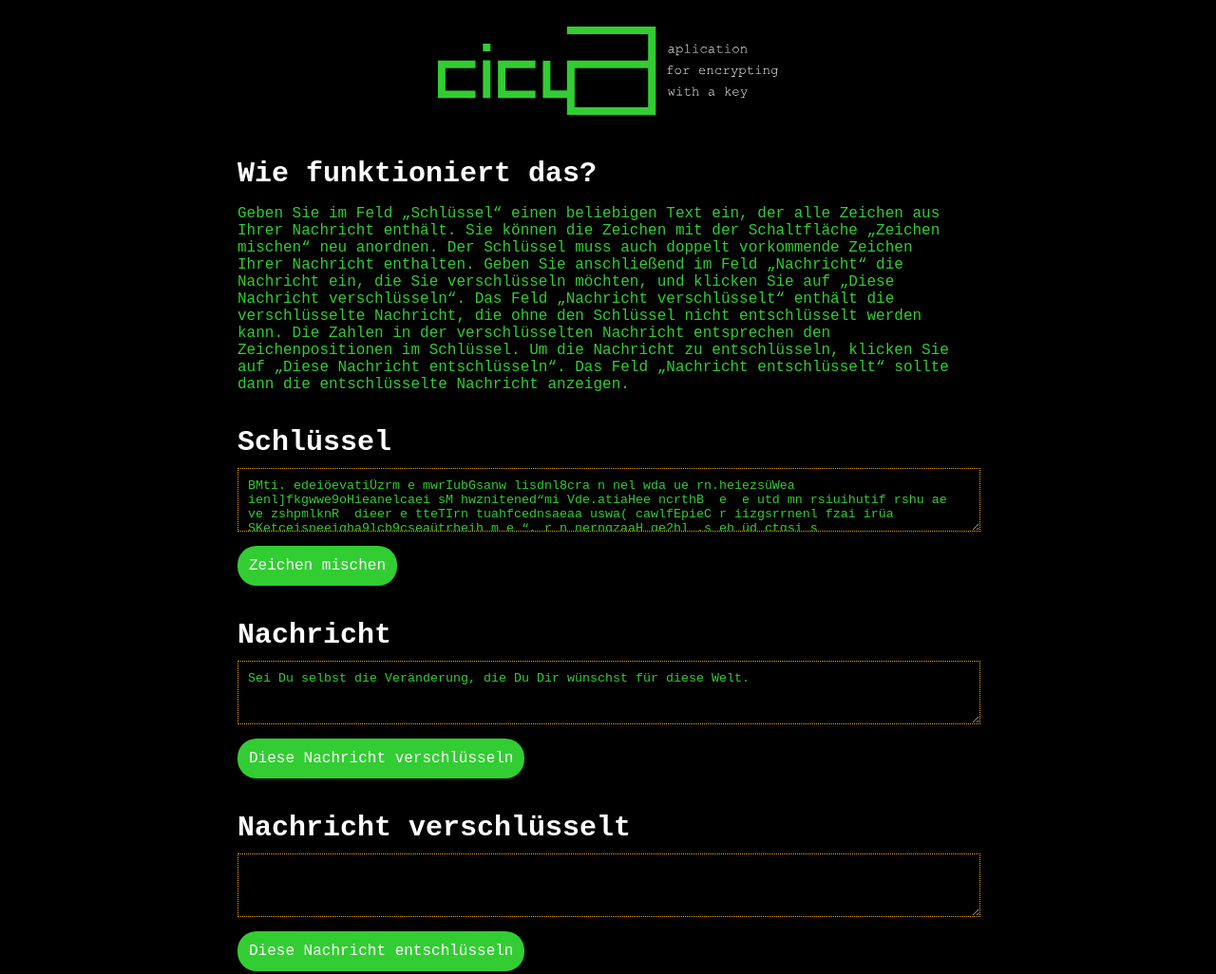
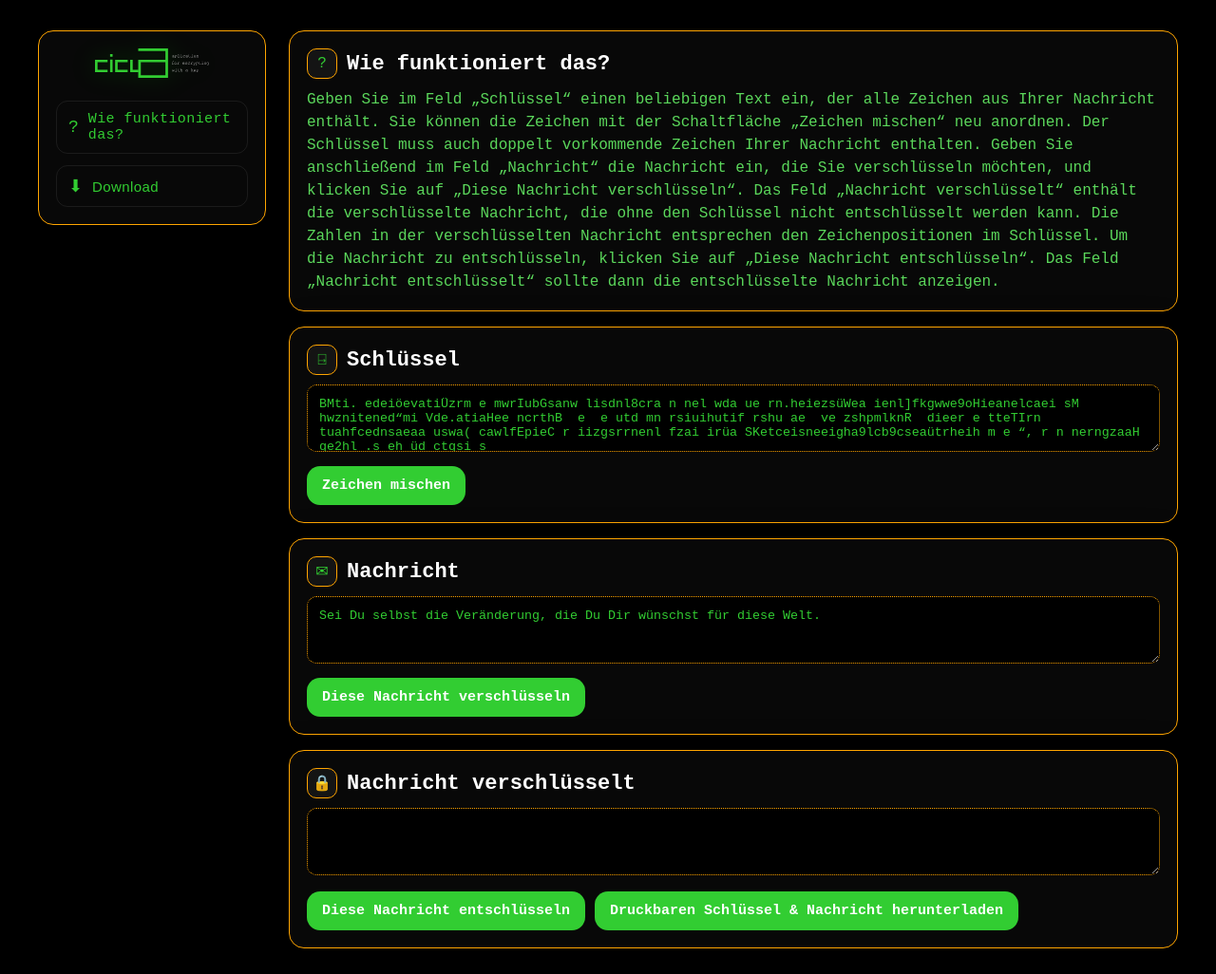
Before and after one commit to rudolphreti/Cicla, a website built with webpack: page src/index.html in a window 1280 px wide. Shown: the top 1026 px of the page at 95% size. Built offline with nearby package versions, Linux system fonts and the light colour scheme.

Commit message:
Add modern sidebar layout and menu toggle

```diff
--- a/src/index.html
+++ b/src/index.html
@@ -25,19 +25,44 @@
 </head>
 
 <body>
+    <button class="menu-toggle" aria-label="Menü öffnen">☰</button>
+    <div class="app">
+        <aside class="side-menu">
+            <div id="logo">
+                <img src="assets/cicla.svg" id="logo-img" alt="Cicla" />
+            </div>
+            <nav class="side-menu__nav">
+                <a class="menu-item" href="#help">
+                    <span class="menu-item__icon">?</span>
+                    <span class="menu-item__label">Wie funktioniert das?</span>
+                </a>
+                <button class="menu-item" type="button" onclick="downloadKeyHtml()">
+                    <span class="menu-item__icon">⬇</span>
+                    <span class="menu-item__label">Download</span>
+                </button>
+            </nav>
+        </aside>
+
         <div class="main-container">
-        <div id="logo">
-            <img src="assets/cicla.svg" id="logo-img">
+            <div class="sub-container">
+                <section id="help" class="panel">
+                    <div class="panel__header">
+                        <span class="panel__icon">?</span>
+                        <h1>Wie funktioniert das?</h1>
                     </div>
-        <div class="sub-container">
-            <h1>Wie funktioniert das?</h1>
                     <p>
                         Geben Sie im Feld „Schlüssel“ einen beliebigen Text ein, der alle Zeichen aus Ihrer Nachricht enthält. Sie können die Zeichen mit der Schaltfläche „Zeichen mischen“ neu anordnen. Der Schlüssel muss auch doppelt vorkommende Zeichen Ihrer Nachricht enthalten.
                         Geben Sie anschließend im Feld „Nachricht“ die Nachricht ein, die Sie verschlüsseln möchten, und klicken Sie auf „Diese Nachricht verschlüsseln“. Das Feld „Nachricht verschlüsselt“ enthält die verschlüsselte Nachricht, die ohne den Schlüssel nicht
                         entschlüsselt werden kann. Die Zahlen in der verschlüsselten Nachricht entsprechen den Zeichenpositionen im Schlüssel. Um die Nachricht zu entschlüsseln, klicken Sie auf „Diese Nachricht entschlüsseln“. Das Feld „Nachricht entschlüsselt“ sollte
                         dann die entschlüsselte Nachricht anzeigen.
                     </p>
+                </section>
+
+                <section class="panel">
+                    <div class="panel__header">
+                        <span class="panel__icon">⍈</span>
                         <h1>Schlüssel</h1>
+                    </div>
                     <textarea spellcheck="false" id="key" rows="3">BMti. edeiöevatiÜzrm e mwrIubGsanw lisdnl8cra n nel wda ue rn.heiezsüWea ienl]fkgwwe9oHieanelcae­i sM hwznitened“mi Vde.atiaHee ncrthB  e  e utd mn rsiuihutif rshu ae  ve zshpmlknR  dieer e tteTIrn tuahfcednsaeaa uswa( cawlfEpieC r iizgsrrnenl fzai irüa SKetceisneeigha9lcb9cseaütrheih m e “, r n nerngzaaH ge2hl .s eh üd ctgsi s
                 krhiehäk eeoe mi „h s1m W9etrzo„ eSnekha „dnaut utäuAezhsvnms
                 otp AmhdnEh e
@@ -55,15 +80,31 @@
                         <button class="myButton key-bottom-element" onclick="shuffleKeyChars()">Zeichen mischen</button>
                         <div id="caret-position" class="key-bottom-element"></div>
                     </div>
+                </section>
+
+                <section class="panel">
+                    <div class="panel__header">
+                        <span class="panel__icon">✉</span>
                         <h1>Nachricht</h1>
+                    </div>
                     <textarea spellcheck="false" id="message" rows="3">Sei Du selbst die Veränderung, die Du Dir wünschst für diese Welt.</textarea>
                     <button class="myButton margin-top" onclick="encryptMessage()">Diese Nachricht verschlüsseln</button>
+                </section>
+
+                <section class="panel">
+                    <div class="panel__header">
+                        <span class="panel__icon">🔒</span>
                         <h1>Nachricht verschlüsselt</h1>
+                    </div>
                     <textarea spellcheck="false" rows="3" id="message-encrypted"></textarea>
-              <button class="myButton margin-top" onclick="decryptMessage()">Diese Nachricht entschlüsseln</button>
-              <button class="myButton margin-top" onclick="downloadKeyHtml()">Druckbaren Schlüssel &amp; Nachricht herunterladen</button>
+                    <div class="panel__actions">
+                        <button class="myButton" onclick="decryptMessage()">Diese Nachricht entschlüsseln</button>
+                        <button class="myButton" onclick="downloadKeyHtml()">Druckbaren Schlüssel &amp; Nachricht herunterladen</button>
+                    </div>
                     <h1 id="message-decrypted-title">Nachricht entschlüsselt</h1>
                     <div id="message-decrypted"></div>
+                </section>
+            </div>
         </div>
     </div>
     <script src="script.js"></script>
--- a/src/script.ts
+++ b/src/script.ts
@@ -228,10 +228,23 @@ const updateCaretPosition = (event: Event): void => {
 
 window.addEventListener('load', () => {
   const input = document.getElementById('key') as HTMLInputElement;
+  const menuToggle = document.querySelector('.menu-toggle');
+  const menuItems = document.querySelectorAll('.side-menu__nav .menu-item');
 
   ['click', 'keyup'].forEach((eventName) => {
     input.addEventListener(eventName, updateCaretPosition);
   });
+
+  const toggleMenu = (): void => {
+    document.body.classList.toggle('menu-open');
+  };
+
+  const closeMenu = (): void => {
+    document.body.classList.remove('menu-open');
+  };
+
+  menuToggle?.addEventListener('click', toggleMenu);
+  menuItems.forEach((item) => item.addEventListener('click', closeMenu));
 });
 
 window.shuffleKeyChars = shuffleKeyChars;
--- a/src/styles.scss
+++ b/src/styles.scss
@@ -1,89 +1,206 @@
-// Definicja głównych kolorów i stylów
 $background-color: black;
 $text-color: limegreen;
-$font-family: 'Courier New';
+$font-family: 'Courier New', monospace;
 $border-color: orange;
 $hover-background-color: green;
+
+* {
+  box-sizing: border-box;
+}
 
 body {
   background-color: $background-color;
   color: $text-color;
   font-family: $font-family;
+  margin: 0;
+  min-height: 100vh;
+  display: flex;
+  justify-content: center;
+}
+
+.app {
+  width: min(1200px, 100% - 32px);
+  display: grid;
+  grid-template-columns: 240px 1fr;
+  gap: 24px;
+  padding: 32px 0;
+}
+
+.menu-toggle {
+  position: fixed;
+  top: 16px;
+  left: 16px;
+  background: rgba(0, 0, 0, 0.8);
+  color: $text-color;
+  border: 1px solid $border-color;
+  border-radius: 12px;
+  font-size: 22px;
+  padding: 10px 14px;
+  cursor: pointer;
+  display: none;
+  z-index: 20;
+}
+
+.side-menu {
+  background: rgba(255, 255, 255, 0.03);
+  border: 1px solid $border-color;
+  border-radius: 16px;
+  padding: 18px;
+  display: flex;
+  flex-direction: column;
+  gap: 24px;
+  position: sticky;
+  top: 24px;
+  height: fit-content;
+  transition: transform 0.3s ease, opacity 0.3s ease;
+}
+
+.side-menu__nav {
+  display: flex;
+  flex-direction: column;
+  gap: 12px;
+}
+
+#logo {
+  display: flex;
+  justify-content: center;
+
+  img {
+    width: 120px;
+    height: auto;
+    filter: drop-shadow(0 0 12px rgba(0, 255, 0, 0.25));
+  }
+}
+
+.menu-item {
   display: flex;
   align-items: center;
-    justify-content: center;
+  gap: 10px;
+  background: transparent;
+  color: $text-color;
+  border: 1px solid rgba(255, 255, 255, 0.08);
+  border-radius: 12px;
+  padding: 10px 12px;
+  text-decoration: none;
+  cursor: pointer;
+  font-size: 15px;
+  transition: background 0.2s ease, transform 0.2s ease, border-color 0.2s ease;
+  width: 100%;
+  text-align: left;
+
+  &:hover {
+    background: rgba(0, 255, 0, 0.08);
+    border-color: $border-color;
+    transform: translateX(2px);
+  }
+
+  &__icon {
+    font-size: 18px;
+  }
+
+  &__label {
+    letter-spacing: 0.4px;
+  }
+}
+
+.main-container {
+  display: flex;
+  flex-direction: column;
+  gap: 16px;
+}
+
+.sub-container {
+  display: flex;
+  flex-direction: column;
+  gap: 16px;
+}
+
+.panel {
+  background: rgba(255, 255, 255, 0.03);
+  border: 1px solid $border-color;
+  border-radius: 16px;
+  padding: 18px;
+  box-shadow: 0 12px 40px rgba(0, 0, 0, 0.35);
+}
+
+.panel__header {
+  display: flex;
+  align-items: center;
+  gap: 10px;
+  margin-bottom: 10px;
+}
+
+.panel__icon {
+  width: 32px;
+  height: 32px;
+  border-radius: 10px;
+  border: 1px solid $border-color;
+  display: grid;
+  place-items: center;
+  background: rgba(255, 255, 255, 0.05);
+}
+
+.panel__actions {
+  display: flex;
+  flex-wrap: wrap;
+  gap: 10px;
+  margin-top: 12px;
+}
+
+h1 {
+  color: white;
+  font-size: 22px;
+  margin: 0;
+}
+
+p {
+  margin: 0;
+  line-height: 1.5;
+  color: lighten($text-color, 10%);
+}
 
 textarea {
   background-color: $background-color;
   color: $text-color;
   width: 100%;
   border: 1px dotted $border-color;
-        padding: 10px;
-    }
-
-    h1 {
-        color: white;
-        font-size: 30px;
-        margin-top: 35px;
-        margin-bottom: 10px;
-
-        // Media queries mogą być zagnieżdżone wewnątrz selektora
-        @media screen and (max-width: 600px) {
-            font-size: 20px;
-        }
+  padding: 12px;
+  border-radius: 10px;
+  font-family: $font-family;
+  resize: vertical;
 }
 
 .myButton {
-        border-radius: 20px;
+  border-radius: 14px;
   color: #ffffff;
   font-family: $font-family;
-        font-size: 16px;
-        font-weight: 100;
-        padding: 12px;
+  font-size: 15px;
+  font-weight: 600;
+  padding: 12px 16px;
   background-color: $text-color;
   text-decoration: none;
-        display: inline-block;
+  display: inline-flex;
+  align-items: center;
+  justify-content: center;
+  gap: 8px;
   cursor: pointer;
   text-align: center;
-        border-width: 0;
-        width: max-content;
+  border: 0;
+  width: fit-content;
+  transition: background 0.2s ease, transform 0.2s ease;
 
   &:hover {
     background: $hover-background-color;
-            border-width: 0;
+    transform: translateY(-1px);
   }
-    }
-
-    .main-container {
-        margin-top: 10px;
-        width: 800px;
-        display: flex;
-        flex-direction: column;
-
-        .sub-container {
-            padding-right: 30px;
-            padding-left: 10px;
-        }
-    }
-
-    #logo {
-        display: flex;
-        justify-content: center;
-        padding: 10px;
-
-        img {
-            width: 100%;
-            height: auto;
-            max-width: 358px;
-        }
-    }
-
-    .key-bottom-element {
-        align-self: center;
 }
 
 #key-bottom-elements {
   display: flex;
+  align-items: center;
+  justify-content: space-between;
+  gap: 10px;
+  flex-wrap: wrap;
 }
 
 .margin-top {
@@ -92,6 +209,8 @@ body {
 
 #caret-position {
   margin-left: 15px;
+  font-size: 14px;
+  color: lighten($text-color, 15%);
 }
 
 #message-decrypted,
@@ -100,9 +219,39 @@ body {
   width: 100%;
   border: 1px dotted $border-color;
   padding: 10px;
+}
 
-        &.visible {
-            display: block;
+#message-decrypted {
+  border-radius: 10px;
+  background: rgba(255, 255, 255, 0.04);
+  margin-top: 10px;
+}
+
+body.menu-open .side-menu {
+  transform: translateX(0);
+  opacity: 1;
+}
+
+@media screen and (max-width: 960px) {
+  .app {
+    grid-template-columns: 1fr;
+    width: min(900px, 100% - 24px);
+  }
+
+  .side-menu {
+    position: fixed;
+    left: 0;
+    top: 0;
+    bottom: 0;
+    transform: translateX(-100%);
+    opacity: 0;
+    max-width: 280px;
+    width: 90%;
+    border-radius: 0 16px 16px 0;
+    z-index: 15;
+  }
+
+  .menu-toggle {
+    display: inline-flex;
   }
 }
-}
```
Lines whose indentation alone changed are shown as unchanged.
